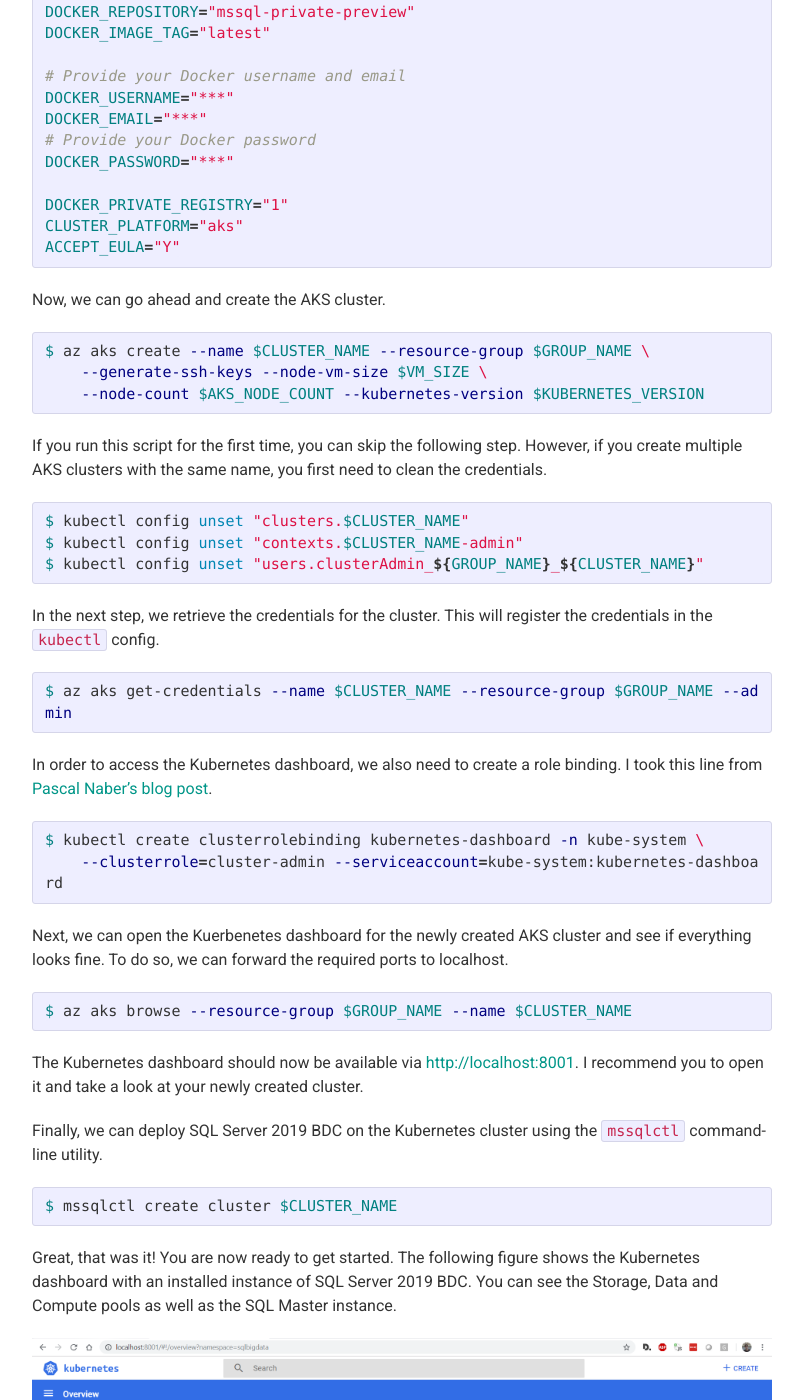
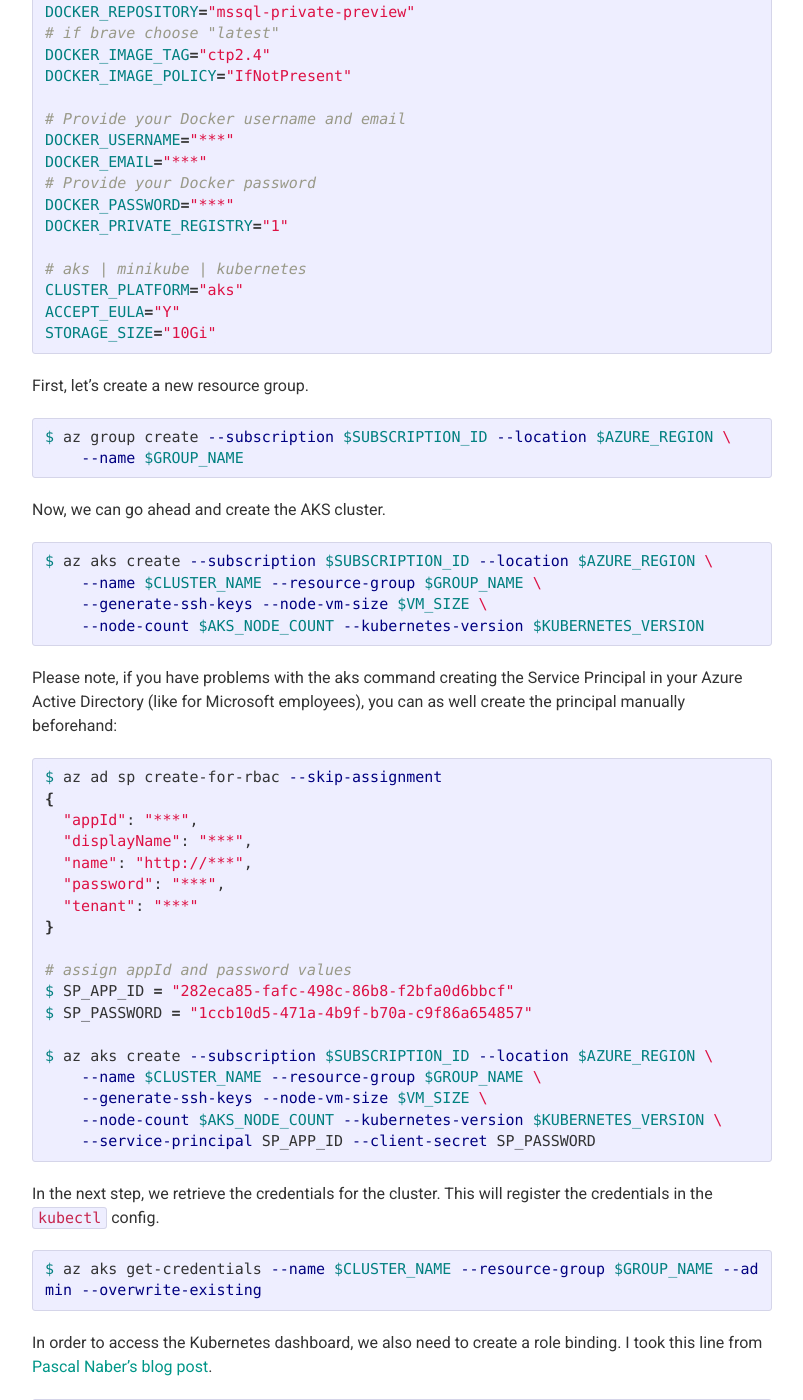
Before and after one commit to chaosmail/chaosmail.github.com, a Jekyll site: the page built from _posts/2019-02-01-getting-started-with-sql2019.md, in a window 1280 px wide and 1400 px high, scrolled down 6480 px. Shown: the whole window, without its empty margins (238-1041 px from the left). Built offline with Jekyll 4.4.1, drawn with Linux system fonts in a browser that asks for light colours; nearby versions of some CDN libraries; comment, search, counter and statistics services are not loaded; some of the changed text lies outside the part shown.

Commit message:
Update SQL 2019 BDC post to CTP 2.4 (#10)
* update ctp2.4 changes

````diff
--- a/_posts/2019-02-01-getting-started-with-sql2019.md
+++ b/_posts/2019-02-01-getting-started-with-sql2019.md
@@ -92,7 +92,7 @@
 The `mssqlctl` tool is a handy command-line utility that allows you to create and manage SQL Server 2019 Big Data cluster installations. You can [install it][install-mssqlctl] using pip with the following command:
 
 ```sh
-$ pip3 install --extra-index-url https://private-repo.microsoft.com/python/ctp-2.2 mssqlctl --user
+$ pip3 install -r  https://private-repo.microsoft.com/python/ctp-2.4/mssqlctl/requirements.txt
 ```
 
 Before you continue, make sure that both `kubectl` and `mssqlctl` commands are available. If they are not, you might restart the current bash session.
@@ -147,38 +147,66 @@
 # Private Microsoft registry
 DOCKER_REGISTRY="private-repo.microsoft.com"
 DOCKER_REPOSITORY="mssql-private-preview"
-DOCKER_IMAGE_TAG="latest"
+# if brave choose "latest"
+DOCKER_IMAGE_TAG="ctp2.4"
+DOCKER_IMAGE_POLICY="IfNotPresent"
 
 # Provide your Docker username and email
 DOCKER_USERNAME="***"
 DOCKER_EMAIL="***"
 # Provide your Docker password
 DOCKER_PASSWORD="***"
+DOCKER_PRIVATE_REGISTRY="1"
 
-DOCKER_PRIVATE_REGISTRY="1"
+# aks | minikube | kubernetes
 CLUSTER_PLATFORM="aks"
 ACCEPT_EULA="Y"
+STORAGE_SIZE="10Gi"
+```
+
+First, let's create a new resource group.
+
+```sh
+$ az group create --subscription $SUBSCRIPTION_ID --location $AZURE_REGION \
+    --name $GROUP_NAME
 ```
 
 Now, we can go ahead and create the AKS cluster.
 
 ```sh
-$ az aks create --name $CLUSTER_NAME --resource-group $GROUP_NAME \
+$ az aks create --subscription $SUBSCRIPTION_ID --location $AZURE_REGION \
+    --name $CLUSTER_NAME --resource-group $GROUP_NAME \
     --generate-ssh-keys --node-vm-size $VM_SIZE \
     --node-count $AKS_NODE_COUNT --kubernetes-version $KUBERNETES_VERSION
 ```
 
-If you run this script for the first time, you can skip the following step. However, if you create multiple AKS clusters with the same name, you first need to clean the credentials.
+Please note, if you have problems with the aks command creating the Service Principal in your Azure Active Directory (like for Microsoft employees), you can as well create the principal manually beforehand:
 
 ```sh
-$ kubectl config unset "clusters.$CLUSTER_NAME"
-$ kubectl config unset "contexts.$CLUSTER_NAME-admin"
-$ kubectl config unset "users.clusterAdmin_${GROUP_NAME}_${CLUSTER_NAME}"
+$ az ad sp create-for-rbac --skip-assignment
+{
+  "appId": "***",
+  "displayName": "***",
+  "name": "http://***",
+  "password": "***",
+  "tenant": "***"
+}
+
+# assign appId and password values
+$ SP_APP_ID = "282eca85-fafc-498c-86b8-f2bfa0d6bbcf"
+$ SP_PASSWORD = "1ccb10d5-471a-4b9f-b70a-c9f86a654857"
+
+$ az aks create --subscription $SUBSCRIPTION_ID --location $AZURE_REGION \
+    --name $CLUSTER_NAME --resource-group $GROUP_NAME \
+    --generate-ssh-keys --node-vm-size $VM_SIZE \
+    --node-count $AKS_NODE_COUNT --kubernetes-version $KUBERNETES_VERSION \
+    --service-principal SP_APP_ID --client-secret SP_PASSWORD
 ```
+
 In the next step, we retrieve the credentials for the cluster. This will register the credentials in the `kubectl` config.
 
 ```sh
-$ az aks get-credentials --name $CLUSTER_NAME --resource-group $GROUP_NAME --admin
+$ az aks get-credentials --name $CLUSTER_NAME --resource-group $GROUP_NAME --admin --overwrite-existing
 ```
 
 In order to access the Kubernetes dashboard, we also need to create a role binding. I took this line from [Pascal Naber's blog post](https://pascalnaber.wordpress.com/2018/06/17/access-dashboard-on-aks-with-rbac-enabled/).
@@ -199,7 +227,7 @@
 Finally, we can deploy SQL Server 2019 BDC on the Kubernetes cluster using the `mssqlctl` command-line utility.
 
 ```sh
-$ mssqlctl create cluster $CLUSTER_NAME
+$ mssqlctl cluster create --name $CLUSTER_NAME
 ```
 
 Great, that was it! You are now ready to get started. The following figure shows the Kubernetes dashboard with an installed instance of SQL Server 2019 BDC. You can see the Storage, Data and Compute pools as well as the SQL Master instance.
@@ -224,7 +252,13 @@
 https://<service-security-lb service external IP address>:30433/gateway/default/webhdfs/v1/
 ```
 
-You can follow the [guidelines in the Microsoft docs](https://docs.microsoft.com/en-us/sql/big-data-cluster/data-ingestion-curl?view=sqlallproducts-allversions) using `curl` or simply use the integrated HDFS explorer in Data Studio. To do so, you must [create a new connection in Data Studio](https://docs.microsoft.com/en-us/sql/big-data-cluster/connect-to-big-data-cluster?view=sqlallproducts-allversions) and select `SQL Server Big Data Cluster`.
+You can follow the [guidelines in the Microsoft docs](https://docs.microsoft.com/en-us/sql/big-data-cluster/data-ingestion-curl?view=sqlallproducts-allversions) using `curl`.
+
+You can as well use the integrated HDFS explorer in Data Studio. To do so, you must [create a new connection in Data Studio](https://docs.microsoft.com/en-us/sql/big-data-mincluster/connect-to-big-data-cluster?view=sqlallproducts-allversions) and select `SQL Server Big Data Cluster`. I recommend to use the user `root` in order to have read/write access in all directories. The configuration should look similar to the following picture.
+
+![Configure HDFS in Data Studio]({{ site.baseurl }}/images/sql2019/config-spark.png "Configure HDFS in Data Studio"){: .image-col-3}
+
+Once added, you should see the server and the HDFS directories in Data Studio.
 
 ![HDFS in SQL Server 2019 (Source: [docs.microsoft.com](https://docs.microsoft.com/en-us/sql/big-data-cluster/connect-to-big-data-cluster?view=sqlallproducts-allversions))]({{ site.baseurl }}/images/sql2019/connect-data-services-node.png "HDFS in SQL Server 2019"){: .image-col-1}
 
@@ -254,11 +288,13 @@
 
 In the current version, the credentials from Spark are not yet passed to the SQL engine automatically. Hence we have to supply a username and password along with the local database host to build the JDBC connection string. Here is a simple PySpark script to connect to the SQL Server database from within Spark.
 
+To connect to the SQL database master instance from Spark, we need to provide the local IP address of the master instance. You can find the local IP address of the SQL Server master instance service in the Kubernetes Dashboard, under the Big Data cluster namespace under services.
+
 ```python
-host = ""
+host = "<local_ip_address>:31334"
 database = "demos"
 user = "sa"
-password = ""
+password = "<sa_password>"
 table = "dbo.NYCTaxiTrips"
 jdbc_url = "jdbc:sqlserver://%s;database=%s;user=%s;password=%s" % (host, database, user, password)
 
````
Also changed, not shown: other parts of _posts/2019-02-01-getting-started-with-sql2019.md (+2 -2 lines), images/sql2019/config-spark.png (added).
